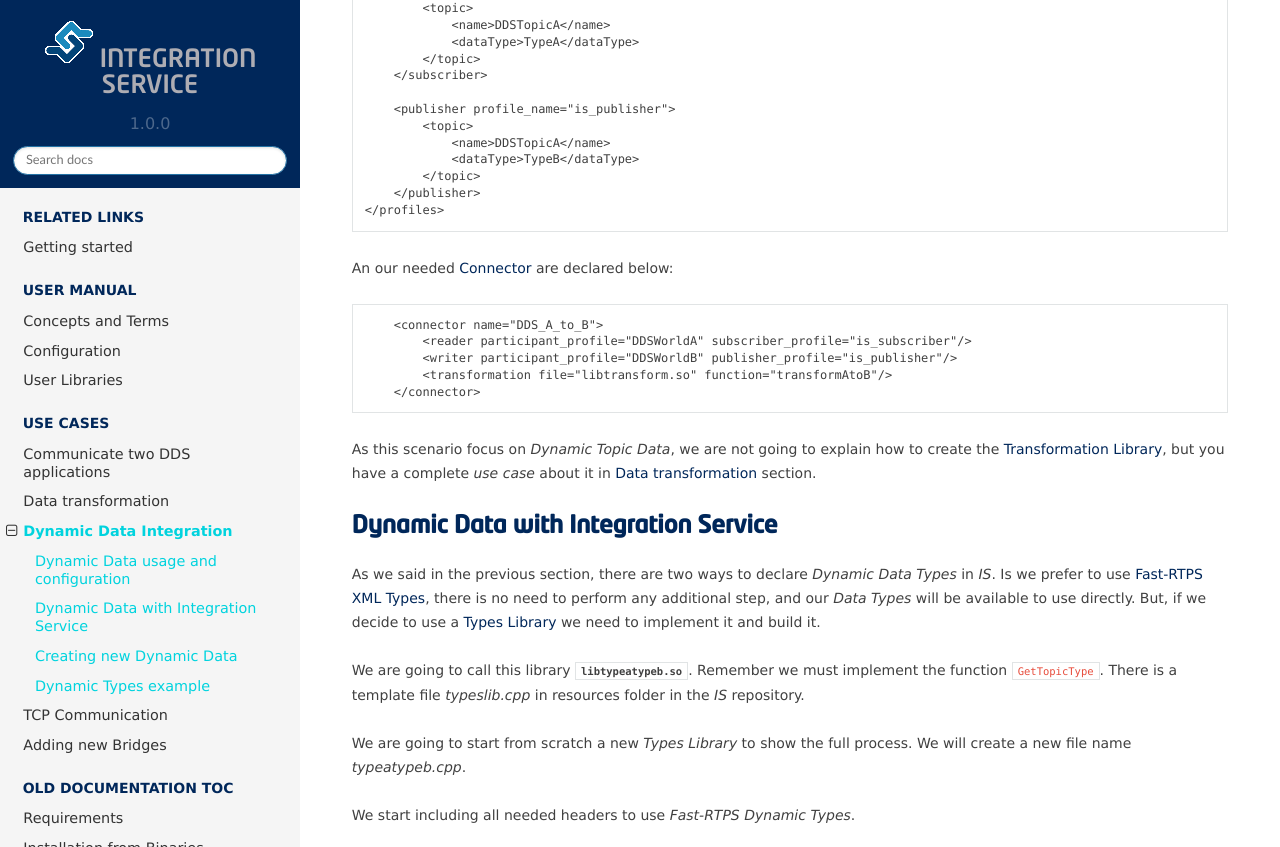
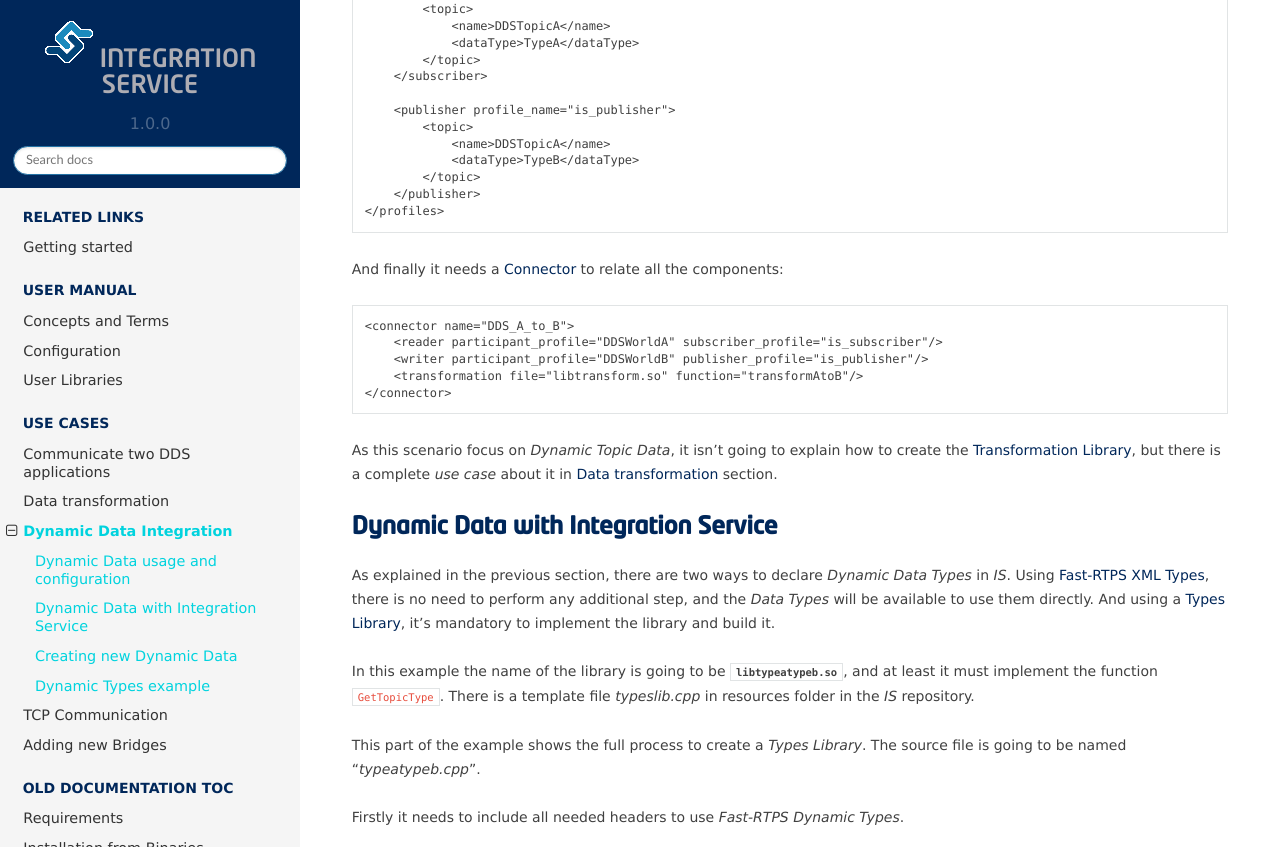
Before and after one commit to eProsima/Integration-Service-docs, a Sphinx documentation site: the page built from docs/dynamicdata.rst, in a window 1280 px wide and 1400 px high, scrolled down 1742 px, cut to the strip 0-847 px from the top of the window. Built offline with Sphinx 7.4.7 and the Read the Docs theme 2.0.0, drawn with Linux system fonts in a browser that asks for light colours; some of the changed text lies outside the part shown.

Commit message:
Refs #3933 Update the documentation of the dynamic data use case

```diff
--- a/docs/dynamicdata.rst
+++ b/docs/dynamicdata.rst
@@ -2,11 +2,11 @@ Dynamic Data Integration
 ========================
 
 *Fast-RTPS 1.7.0* includes *Dynamic Data Types* and *XML Types* as new features.
-*Integration Service* benefits from these features allowing us to integrate *Dynamic Data Types*.
+*Integration Service* benefits from these features allowing to integrate *Dynamic Data Types* for the transformation of data types.
 
-In this *use case* we are going to illustrate a scenario using both types of *Dynamic Data* declararions
+This *use case* illustrates a scenario using both types of *Dynamic Data* declarations
 (*Dynamic Data Types* and *XML Types*) and a *transformation function*.
-For a full *use case* explaining *transformation functions* you can see :ref:`Data transformation`.
+For a full *use case* explaining *transformation functions* you can see :ref:`Data transformation` section.
 
 The following image shows the data flow throw *transformation function*.
 
@@ -16,8 +16,8 @@ The following image shows the data flow throw *transformation function*.
 Dynamic Data usage and configuration
 ------------------------------------
 
-We have two ways to declare *Dynamic Data Types* in *Integration Service*.
-We can make use of a :ref:`IS Types Libraries <Types Library>` or we can declare them directly as
+There are two ways to declare *Dynamic Data Types* in *Integration Service*.
+They could be created using :ref:`IS Types Libraries <Types Library>` or they can be declared directly as
 :ref:`Fast-RTPS XML Types <IS Types configuration>` in the :ref:`XML configuration file <configuration>`.
 
 .. literalinclude:: configuration.xml
@@ -26,71 +26,68 @@ We can make use of a :ref:`IS Types Libraries <Types Library>` or we can declare
     :end-before: <!-- IS Types End -->
     :dedent: 4
 
-As example, we are going to define two *Dynamic Data Types*: :class:`TypeA` and :class:`TypeB`.
-They will be used to communicate our *DDS World A* with *DDS World B*, applying a *transformation function*, that
-will be the typical scenario.
+This example needs to define two *Dynamic Data Types*: :class:`TypeA` and :class:`TypeB`, that will be used to
+communicate the *DDS World A* with *DDS World B*, applying a *transformation function*, that will be the typical scenario.
 
-As first step, we are going to define our library through the XML configuration file to indicate to *IS*
-which library implements each data type. In our case, both types :class:`TypeA` and :class:`TypeB` will be
-implemented in the same library.
+The first step is creating the XML configuration file to indicate which library implements each data type.
+In this case, both types :class:`TypeA` and :class:`TypeB` will be implemented in the same library.
 
 .. literalinclude:: dynamic_case.xml
     :language: xml
     :start-after: <!-- IS Types Start -->
     :end-before: <!-- IS Types End -->
 
-Then, in the :ref:`Fast-RTPS profiles` section the *publisher* and *subscriber* can refer our data types by their name.
+Then, in the :ref:`Fast-RTPS profiles` section the *publisher* and *subscriber* can refer the data types by name.
 
 .. literalinclude:: dynamic_case.xml
     :language: xml
     :start-after: <!-- Profiles Start -->
     :end-before: <!-- Profiles End -->
 
-An our needed :ref:`Connector <Connectors>` are declared below:
+And finally it needs a :ref:`Connector <Connectors>` to relate all the components:
 
 .. literalinclude:: dynamic_case.xml
     :language: xml
     :start-after: <!-- Connector Start -->
     :end-before: <!-- Connector End -->
+    :dedent: 4
 
-As this scenario focus on *Dynamic Topic Data*, we are not going to explain how to create the
-:ref:`transformation library`, but you have a complete *use case* about it in :ref:`Data transformation` section.
+As this scenario focus on *Dynamic Topic Data*, it isn't going to explain how to create the
+:ref:`transformation library`, but there is a complete *use case* about it in :ref:`Data transformation` section.
 
 Dynamic Data with Integration Service
 -------------------------------------
 
-As we said in the previous section, there are two ways to declare *Dynamic Data Types* in *IS*.
-Is we prefer to use :ref:`Fast-RTPS XML Types <IS Types configuration>`, there is no need to perform any additional
-step, and our *Data Types* will be available to use directly. But, if we decide to use a :ref:`Types Library` we
-need to implement it and build it.
+As explained in the previous section, there are two ways to declare *Dynamic Data Types* in *IS*.
+Using :ref:`Fast-RTPS XML Types <IS Types configuration>`, there is no need to perform any additional
+step, and the *Data Types* will be available to use them directly.
+And using a :ref:`Types Library`, it's mandatory to implement the library and build it.
 
-We are going to call this library :class:`libtypeatypeb.so`.
-Remember we must implement the function ``GetTopicType``.
-There is a template file *typeslib.cpp* in resources folder in the *IS* repository.
+In this example the name of the library is going to be :class:`libtypeatypeb.so`, and at least it must
+implement the function ``GetTopicType``. There is a template file *typeslib.cpp* in resources folder in the *IS* repository.
 
-We are going to start from scratch a new *Types Library* to show the full process.
-We will create a new file name *typeatypeb.cpp*.
+This part of the example shows the full process to create a *Types Library*.
+The source file is going to be named "*typeatypeb.cpp*".
 
-We start including all needed headers to use *Fast-RTPS Dynamic Types*.
+Firstly it needs to include all needed headers to use *Fast-RTPS Dynamic Types*.
 
 .. literalinclude:: dynamic_case.cpp
     :language: cpp
     :start-after: // Include Start
     :end-before: // Include End
 
-The next part isn't mandatory, but we usually add it because it help us making the library portable between different
-operating systems and keeps the source code clear to read. Additionally, in this case, may be useful to add some
-``using namespaces``.
+The next part is optional, but it helps to make the library portable between different
+operating systems and keeps the source code clear to read.
+Additionally, in this case, may be useful to add some ``using namespaces``.
 
 .. literalinclude:: dynamic_case.cpp
     :language: cpp
     :start-after: // Define Start
     :end-before: // Define End
 
-If you decide to include this part as well, keep it in mind when we will create the *CMakeLists.txt* file.
+This optional section should be taken in mind during the creation of the *CMakeLists.txt* file to configure the project.
 
-Usually it is useful to create auxiliar functions to create each type of data.
-
+Usually, it's useful creating auxiliar functions to create each type of data.
 To create DataTypeA:
 
 .. literalinclude:: dynamic_case.cpp
@@ -105,64 +102,59 @@ To create DataTypeB:
     :start-after: // DataTypeB Start
     :end-before: // DataTypeB End
 
-Now, we can use these auxiliar functions to simplify the ``GetTopicType`` implementation:
+And after the creation of these functions, the next step is filling the ``GetTopicType`` function to return an instance of the declared types:
 
 .. literalinclude:: dynamic_case.cpp
     :language: cpp
     :start-after: // GetTopicType Start
     :end-before: // GetTopicType End
 
-After that, we have our *types library* implemented, but we still need to build it.
-Of course, you could use any build system at your wish, but *IS* provides a *CMakeLists.txt* template that we will use
-here as example.
+After that, the *types library* is implemented, but it needs to be built.
+*Integration Service* provides a *CMakeLists.txt* template that can be used like in this example.
 
-First, we are going to rename the cmake project to *typeatypeb*.
+The first step is renaming the cmake project to *typeatypeb*.
 
 .. literalinclude:: dynamic_case_CMake.txt
     :language: cmake
     :lines: 1
 
-We keep all *C++11* and *CMake* version as it is. If you create your *CMakeLists.txt* from scratch remember that
-*FastRTPSGen* generates files that depend on *Fast CDR* and *Fast RTPS*, so you must include both dependencies to your
-*CMakeLists.txt*.
+It's recommendable to keep all *C++11* and *CMake* version as it is, but to create the *CMakeLists.txt* from scratch
+it's important to keep in mind that *FastRTPSGen* generates files that depend on *Fast CDR* and *Fast RTPS*,
+so they must be included as dependencies to the *CMakeLists.txt*.
 
 .. literalinclude:: dynamic_case_CMake.txt
     :language: cmake
     :start-after: # packages
     :lines: 1,2
 
-Do you remember the *definitions* section of our *types library* that could help us to make the library
-more portable.
-This is where we set the values of these preprocesor definitions to build our library exporting symbols.
+To make the library more portable the cmake file needs to add the :ref:`preprocesor definitions <cmake_definitions_code>` to build our library exporting symbols.
 
 .. literalinclude:: dynamic_case_CMake.txt
     :language: cmake
     :start-after: # definitions
     :lines: 1-4
 
-Finally we indicate to *CMake* our source code and the library we want to build, along with its dependencies.
+The final step is indicating to *CMake* the source code files and the library to build, along with its dependencies.
 
 .. literalinclude:: dynamic_case_CMake.txt
     :language: cmake
     :start-after: # typeatypeb library
     :lines: 1-3
 
-After that, we can just generate our library using *CMake*.
+After that, *CMake* will generate the library running these commands:
 
 .. code-block:: bash
 
     $ cmake .
     $ make
 
-It should generate our *libtypeatypeb.so* in the current directory that is the library that
-*IS* expects when loads our :class:`config.xml` file.
+It should generate the file *libtypeatypeb.so* in the current directory and that's the library that
+*IS* expects when loads the :class:`config.xml` file.
 
-We should have created the :ref:`transformation library` too.
-You have a complete *use case* about *tranformation libraries* in :ref:`Data transformation` section.
+This example needs a :ref:`transformation library` too. There is a complete *use case* about *transformation libraries* in :ref:`Data transformation` section.
 
-At this point, we have our configuration file :class:`config.xml` created, and our *types library*
-*libtypeatypeb.so* built. We are able to launch *IS* with our :class:`config.xml` and enjoy how both types are being
-generated.
+At this point, there is a configuration file :class:`config.xml` created, and a *types library*
+*libtypeatypeb.so* built. *Integration Service* is able to generate both dynamic types and connect two *DDS Worlds* adapting their data types to be compatible.
 
 .. code-block:: bash
 
@@ -171,15 +163,14 @@ generated.
 Creating new Dynamic Data
 -------------------------
 
-Now, we are able to define *types libraries* to create *Dynamic Data Types* as well as define them through *XML Types*.
-The steps needed to do it are:
+The steps needed to define *types libraries* to create *Dynamic Data Types* are:
 
-- Create and configure the needed :ref:`IS Types configuration` in your XML configuration file.
-- Create and configure the needed :ref:`Fast-RTPS profiles` in your XML configuration file.
-- Create the needed :ref:`Connectors` in your XML configuration file.
-- Implementing your custom :ref:`Types Library`, if needed.
-- Generating your *types library* binary, if needed.
-- Executing *IS* with your XML configuration file.
+- Create and configure the needed :ref:`IS Types configuration` in an XML configuration file.
+- Create and configure the needed :ref:`Fast-RTPS profiles` in the XML configuration file.
+- Create the needed :ref:`Connectors` in the configuration file.
+- Implementing a custom :ref:`Types Library`, if needed.
+- Generating a *types library* binary, if needed.
+- Executing *IS* with the XML configuration file.
 
 Dynamic Types example
 ---------------------
@@ -204,8 +195,8 @@ Windows:
     $ cmake -G "Visual Studio 14 2015 Win64" ..
     $ cmake --build .
 
-This example allow the communication between
-`HelloWorld <https://github.com/eProsima/Fast-RTPS/tree/master/examples/C++/HelloWorldExample>`_ and
+This example allows the communication between the
+`HelloWorld <https://github.com/eProsima/Fast-RTPS/tree/master/examples/C++/HelloWorldExample>`_ and the
 `Keys <https://github.com/eProsima/Fast-RTPS/tree/master/examples/C++/Keys>`_ examples from FastRTPS.
 The HelloWorld example must be started as a publisher and the Keys example as a subscriber.
 
@@ -219,9 +210,9 @@ And in another terminal:
 
     $ ./Keys subscriber
 
-You will notice that there is no communication between both applications.
-Run the *Integration Service* with one of the provided configuration files,
-and both applications will start to communicate. *dyn_dyn_config[_win].xml* uses *Dynamic Types* in both flavors.
+In this step, both applications don't have any communication between them,
+and after starting the *Integration Service* with the provided configuration file,
+the communication will be started. *dyn_dyn_config[_win].xml* uses *Dynamic Types* in both flavors.
 
 .. code-block:: bash
 
--- a/docs/transformdata.rst
+++ b/docs/transformdata.rst
@@ -98,7 +98,7 @@ After these steps to set the workspace, this will be the code of ``transformA_to
     :start-after: // A to B
     :end-before: // End A to B
 
-After writing this function and ``transformB_to_A`` with the opposite conversion, the *transformation library* has been implemented, but it needs to be compiled.
+After writing this function and ``transformB_to_A`` with the opposite conversion, the *transformation library* has been implemented, but it needs to be built.
 *Integration Service* provides a *CMakeLists.txt* template that can be used like in this example.
 
 The first step is renaming the cmake project to *transformationData*.
@@ -150,7 +150,7 @@ At this point, there is a configuration file :class:`config.xml` created, and a
 Creating new transformations
 ----------------------------
 
-The steps needed to define *transformation functions* adapting data types between two different domains.
+The steps needed to define *transformation functions* adapting data types between two different domains are:
 
 - Create and configure the needed :ref:`Fast-RTPS profiles` in an XML configuration file.
 - Create the needed :ref:`Connectors` in the XML configuration file.
```
Also changed, not shown: docs/DYNAMIC_CASE.png, docs/DYNAMIC_CASE.svg.
